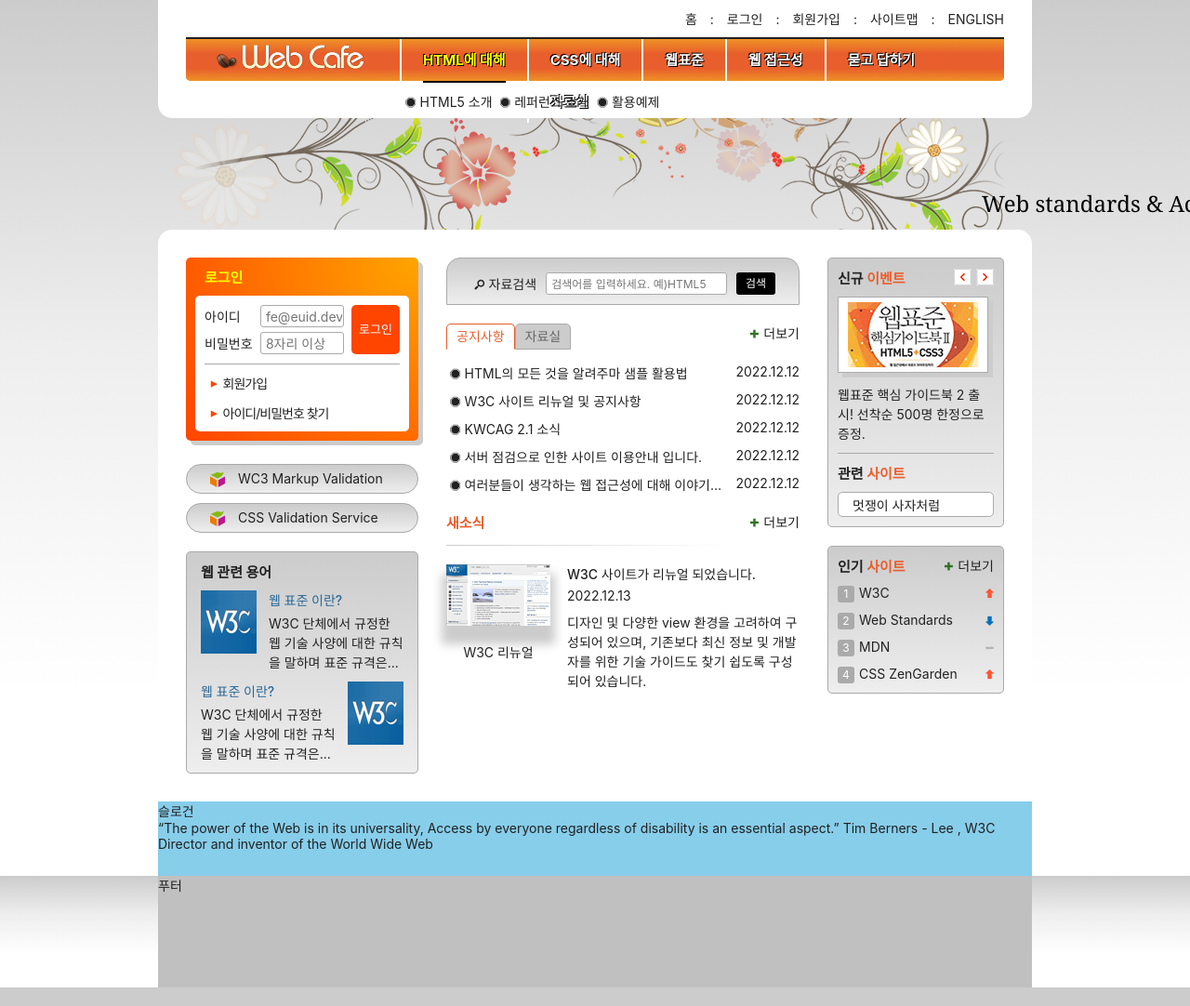
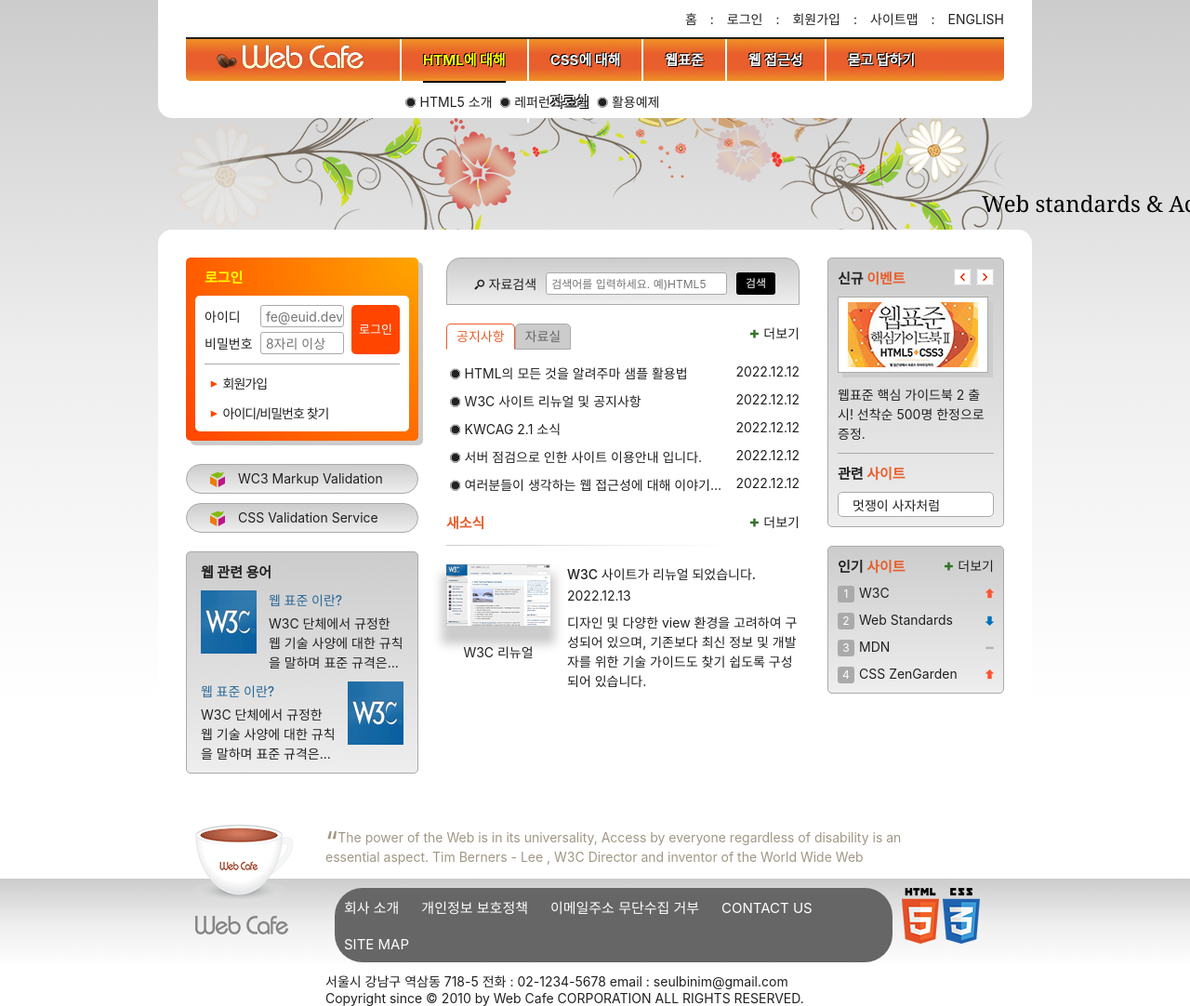
Before and after one commit to kyungseob7/HTML5, a plain HTML site: page index.html in a window 1280 px wide. Shown: the top 1082 px of the page at 93% size. Drawn offline with Linux system fonts and the light colour scheme; a script that the page names is missing; a web font is replaced by a local one.

Commit message:
푸터이너 마무리 내가 한 방법

```diff
--- a/index.html
+++ b/index.html
@@ -329,7 +329,6 @@
     </div>
   </main>
   <article class="slogan">
-    <article class="slogan">
     <h2 class="slogan-title" title="웹카페에서 웹표준을">슬로건</h2>
     <p class="slogan-content">
       <q cite="http://w3.org/WAI">The power of the Web is in its universality, Access by everyone regardless of disability is an essential aspect.</q>
@@ -339,10 +338,32 @@
       출처 : W3C, http://w3.org/WAI/
     </footer>
   </article>
-  </article>
   <footer class="footer">
     <div class="footer-inner">
-      푸터
+      <a href="/" class="footer-logo">
+        <img src="assets/footer_logo.png" alt="web cafe" />
+      </a>
+      <div class="footer-inner-wrapper">
+        <ul class="guide-list">
+          <li><a href="/">회사 소개</a></li>
+          <li><a href="/">개인정보 보호정책</a></li>
+          <li><a href="/">이메일주소 무단수집 거부</a></li>
+          <li><a href="/">contact us</a></li>
+          <li><a href="/">site map</a></li>
+        </ul>
+        <address class="address">
+          <span>서울시 강남구 역삼동 718-5</span>
+          <span>전화 : <a href="tel:0212345678">02-1234-5678</a></span>
+          <span>email : <a href="mailto:seulbinim@gmail.com?subject=문의사항">seulbinim@gmail.com</a></span>
+        </address>
+        <small class="copyright">
+          Copyright since &copy; 2010 by Web Cafe CORPORATION ALL RIGHTS RESERVED.
+        </small>
+      </div>
+      <div class="badge-wrapper">
+        <img class="badge-html" src="assets/html5_logo.png" alt="최신 표준인 HTML5를 사용하여 마크업 했습니다." />
+        <img class="badge-css" src="assets/css3_logo.png" alt="최신 기술인 CSS3를 활용하여 디자인 했습니다." />
+      </div>
     </div>
   </footer>
 </body>
--- a/styles/style.css
+++ b/styles/style.css
@@ -789,16 +789,75 @@
 
 /* 슬로건 */
 .slogan {
-  background: skyblue;
-  height: 10vh;
   clear: both;
+  position: relative;
+  padding: 15px 100px 15px 180px;
 }
+
+.slogan-title {
+  width: 110px;
+  height: 83px;
+  line-height: 83px;
+  text-align: center;
+  position: absolute;
+  bottom: -25px;
+  left: 35px;
+}
+
+.slogan-title::before {
+  content: "";
+  position: absolute;
+  top: 0;
+  left: 0;
+  width: 100%;
+  height: 100%;
+  background: url("./images/coffee.png") no-repeat 0 0;
+}
+
+.slogan-content {
+  color: #a09784;
+}
+
+.slogan-content q::before {
+  display: inline-block;
+  font-size: 3rem;
+  transform: translateY(10px);
+}
+.slogan-content q::after {
+  content: "";
+}
+
 /* 푸터 */
 .footer {
   background: #ccc
     linear-gradient(to bottom, #ccc 0%, #eee 35%, #fff 70%, #fff 100%);
+  }
+
+  .footer-logo {
+    padding: 40px;
+  }
+
+.footer-inner {
+  display: flex;
+  flex-flow: row nowrap;
 }
-.footer-inner {
-  background: silver;
-  height: 15vh;
+
+.guide-list {
+  background-color: #666;
+  border-radius: 30px;
+  /* padding: 15px; */
+  margin: 10px;
+  width: 600px;
 }
+
+.guide-list li {
+  color: #fff;
+  display: inline-block;
+  font-size: 15px;
+  padding: 10px 10px;
+  text-transform: uppercase;
+}
+
+.badge-wrapper {
+  margin-top: 10px;
+}
```
Lines whose indentation alone changed are shown as unchanged.
